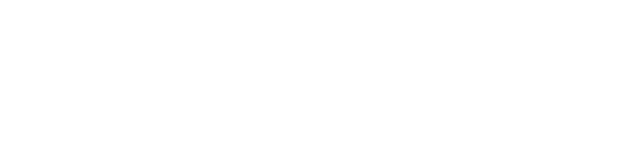
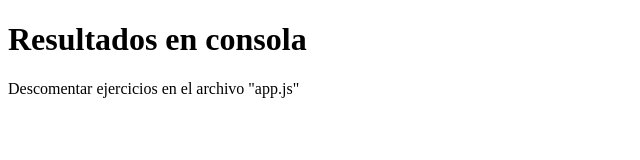
Before and after one commit to andymar2001/algoritmos-js, a plain HTML site: page index.html in a window 1280 px wide. Shown: the whole page, without its empty margins (0-640 px from the left). Drawn offline with Linux system fonts and the light colour scheme.

Commit message:
ejercicio 28 completo,cambio de titulo y se añadio descripccion en html

```diff
--- a/index.html
+++ b/index.html
@@ -3,12 +3,13 @@
 <head>
   <meta charset="UTF-8">
   <meta name="viewport" content="width=device-width, initial-scale=1.0">
-  <title>Algoritmos</title>
+  <title>Algoritmos-Js</title>
   <link rel="stylesheet" href="styles.css">
 
 </head>
 <body>
-
+  <h1>Resultados en consola</h1>
+  <p>Descomentar ejercicios en el archivo "app.js"</p>
   <script src="app.js"></script>
 </body>
 </html>
```
Also changed, not shown: app.js (+21 -0 lines).
